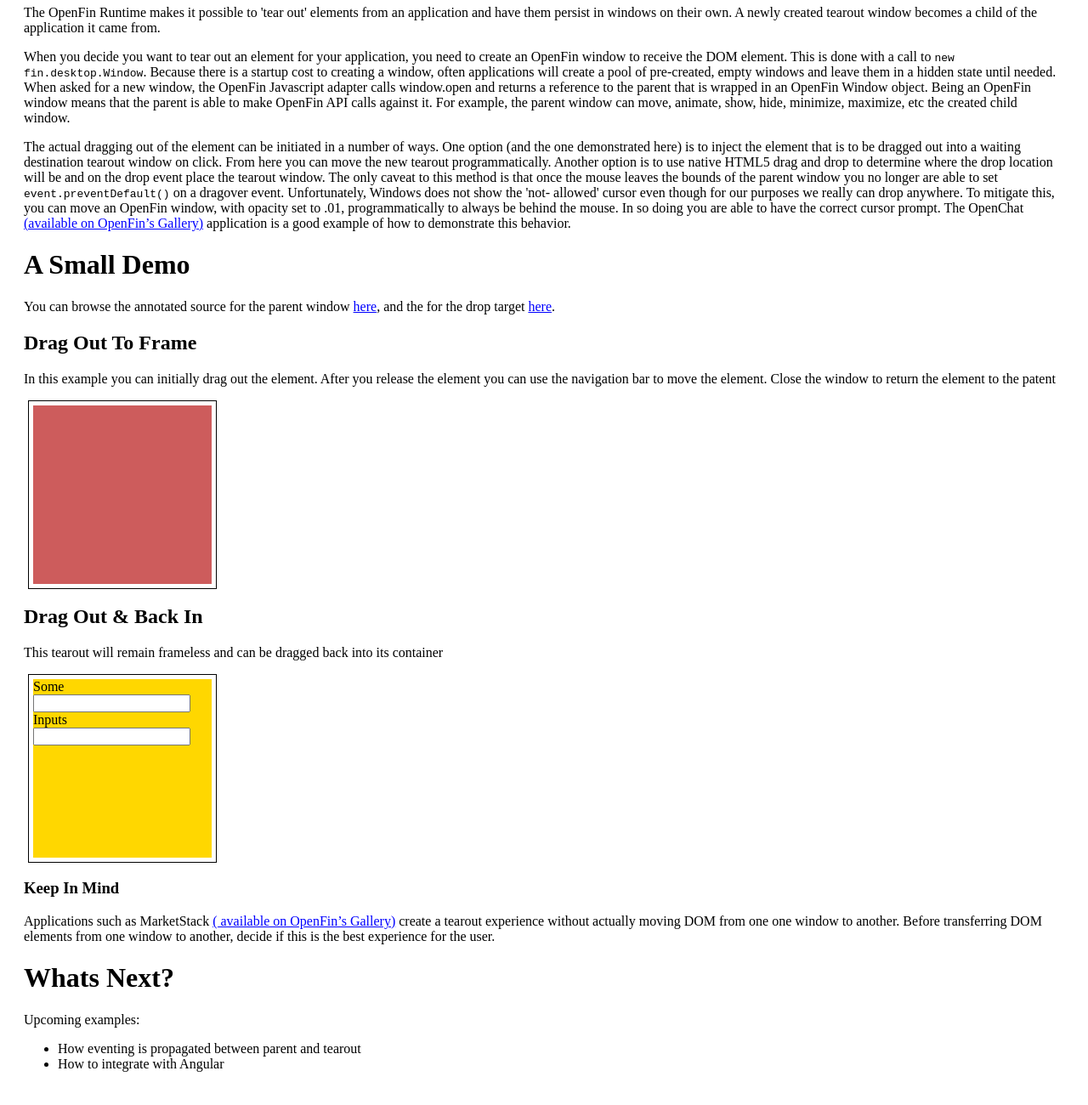
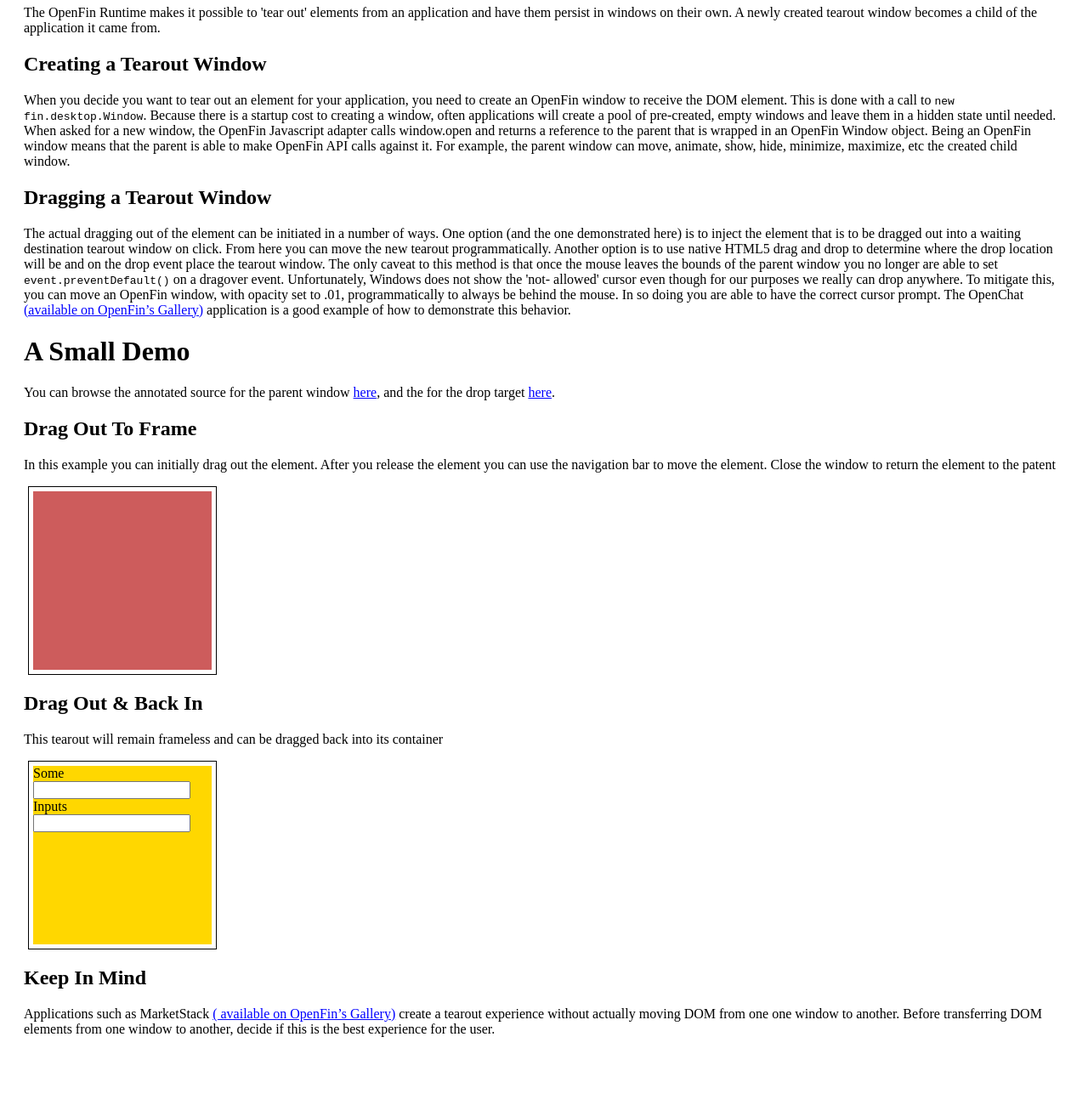
Before and after one commit to datamadic/tearout-demo, a website: page index.html in a window 1280 px wide. Shown: the part 102-1402 px from the top of the page at 85% size. After the commit the page ends 1366 px from the top, so only its background shows below. Drawn offline with Linux system fonts and the light colour scheme; a script that the page names is missing.

Commit message:
updated the readme, and the index

```diff
--- a/index.html
+++ b/index.html
@@ -10,6 +10,7 @@
 			and have them persist in windows on their own.  A newly created tearout window
 			becomes a child of the application it came from.
 		</p>
+		<h2>Creating a Tearout Window</h2>
 		<p>
 			When you decide you want to tear out an element for your application, you need to create
 			an OpenFin window to receive the DOM element. This is done with a call to <code>new fin.desktop.Window</code>.
@@ -20,6 +21,7 @@
 			the parent is able to make OpenFin API calls against it. For example, the parent window can
 			move, animate, show, hide, minimize, maximize, etc the created child window.
 		</p>
+		<h2>Dragging a Tearout Window</h2>
 		<p>
 			The actual dragging out of the element can be initiated in a number of ways. One option (and the one
 			demonstrated here) is to inject the element that is to be dragged out into a waiting destination tearout window
@@ -65,7 +67,7 @@
 			</div>
 		</div>
 
-		<h3>Keep In Mind</h3>
+		<h2>Keep In Mind</h2>
 		<p>
 			Applications such as MarketStack <span class="browser-link" destination="http://openfin.co/app-gallery.html">(
 			available on OpenFin’s Gallery)</span>  create a tearout experience without actually moving DOM from one one
@@ -73,13 +75,6 @@
 			experience for the user.
 		</p>
 
-		<h1>Whats Next?</h1>
-		Upcoming examples:
-		<ul>
-			<li>How eventing is propagated between parent and tearout</li>
-			<li>How to integrate with Angular</li>
-		</ul>
-
 		<script src="https://developer.openfin.co/release/adapter/js/openfin-desktop-js-adapter.js"></script>
 		<script src="js/tearout.js"></script>
 		<script src="js/links.js"></script>
```
Also changed, not shown: README.md.
